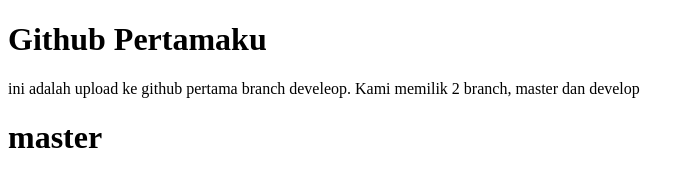
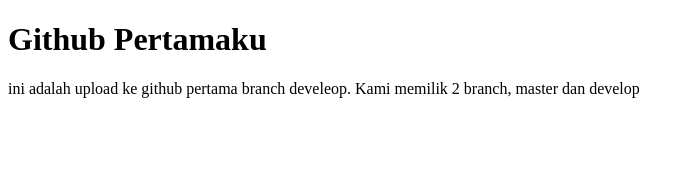
Before and after one commit to pribadiwaji/git-pertama, a plain HTML site: page index.html in a window 1280 px wide. Shown: the whole page, without its empty margins (0-695 px from the left). Drawn offline with Linux system fonts and the light colour scheme.

Commit message:
dev-master dihilangkan

```diff
--- a/index.html
+++ b/index.html
@@ -10,6 +10,5 @@
     <h1>Github Pertamaku</h1>
     <p>ini adalah upload ke github pertama branch develeop. Kami memilik 2 branch, master dan develop</p>
 </body>
-<h1>master
 </h1>
 </html>
```
